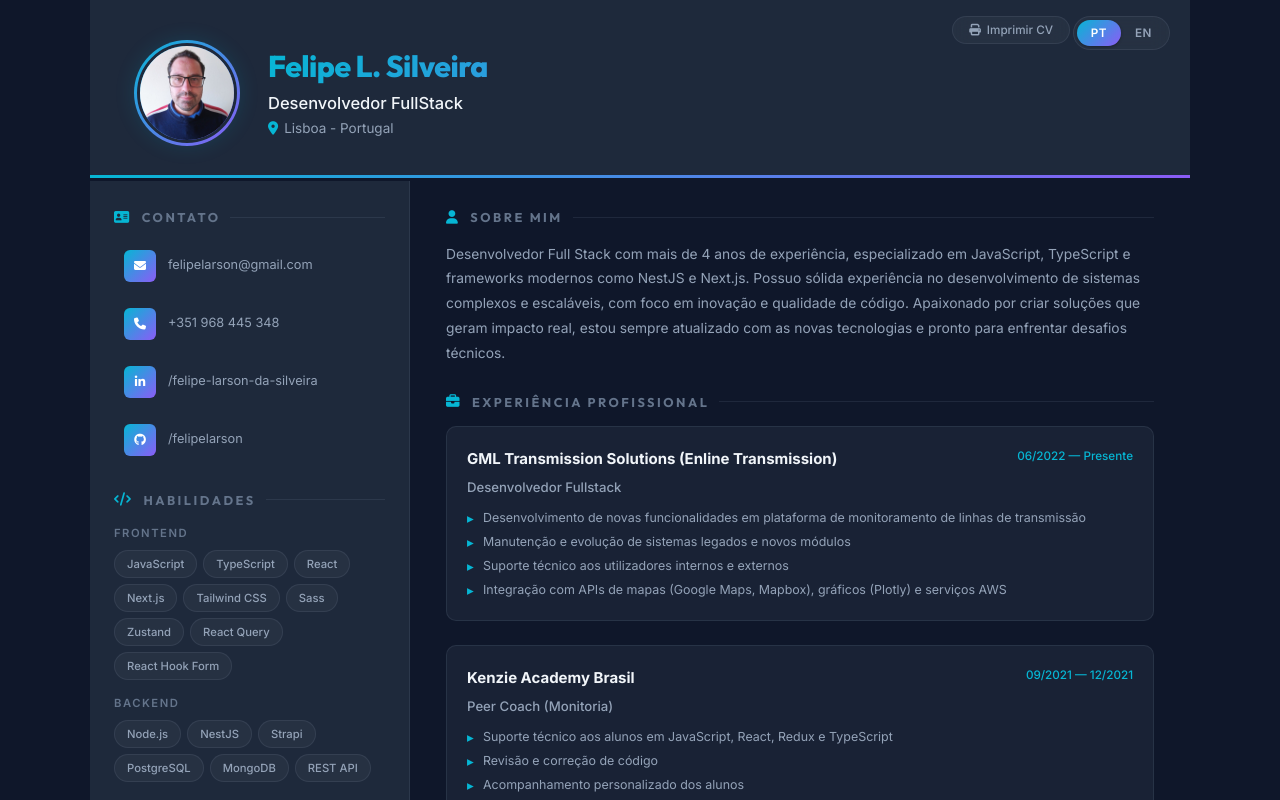
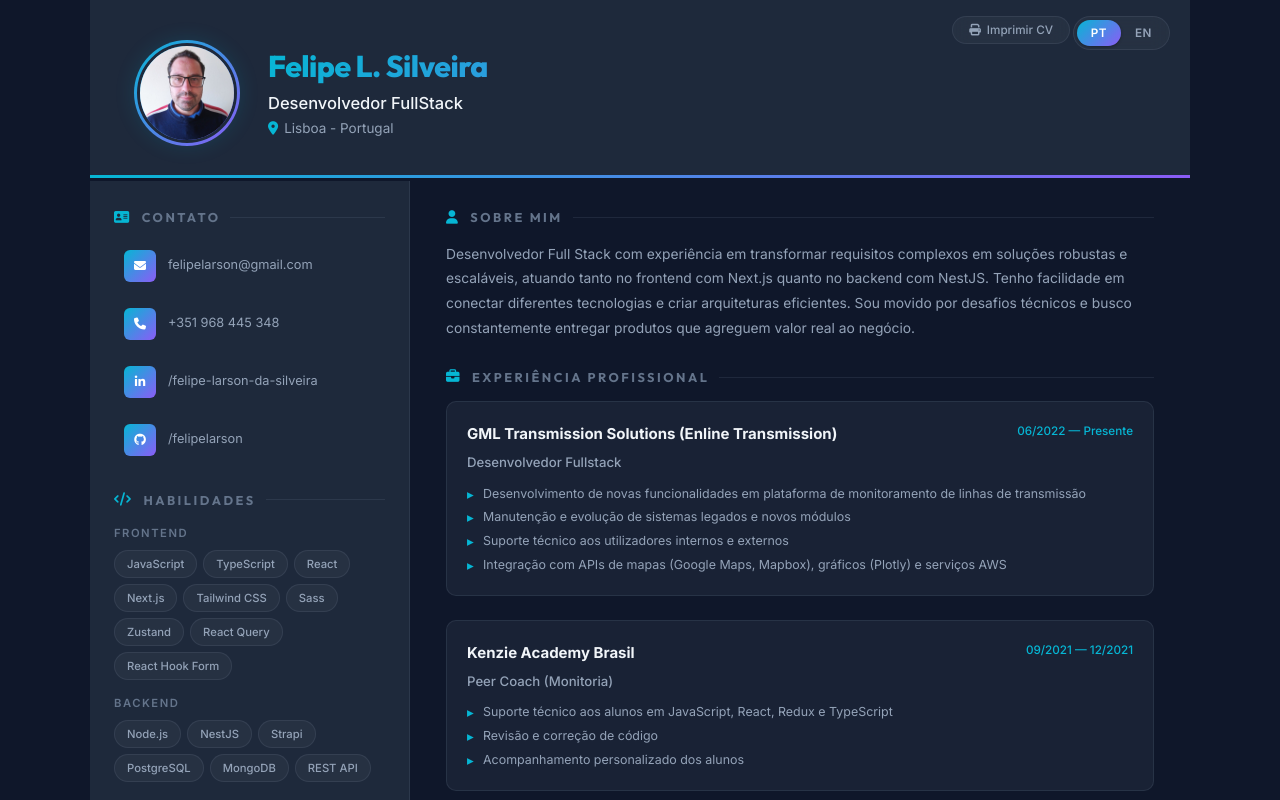
Before and after one commit to felipelarson/cv-felipe-silveira, a React (Vite) app: page / in a window 1280 px wide. Shown: the top 800 px of the page. Built offline with nearby package versions, Linux system fonts and the light colour scheme.

Commit message:
refactor: update professional summary in both Portuguese and English i18n profiles

```diff
--- a/src/i18n.tsx
+++ b/src/i18n.tsx
@@ -20,7 +20,7 @@ const translations = {
 
         // About
         aboutText:
-            "Desenvolvedor Full Stack com mais de 4 anos de experiência, especializado em JavaScript, TypeScript e frameworks modernos como NestJS e Next.js. Possuo sólida experiência no desenvolvimento de sistemas complexos e escaláveis, com foco em inovação e qualidade de código. Apaixonado por criar soluções que geram impacto real, estou sempre atualizado com as novas tecnologias e pronto para enfrentar desafios técnicos.",
+            "Desenvolvedor Full Stack com experiência em transformar requisitos complexos em soluções robustas e escaláveis, atuando tanto no frontend com Next.js quanto no backend com NestJS. Tenho facilidade em conectar diferentes tecnologias e criar arquiteturas eficientes. Sou movido por desafios técnicos e busco constantemente entregar produtos que agreguem valor real ao negócio.",
 
         // Education
         educationItems: [
@@ -138,7 +138,7 @@ const translations = {
 
         // About
         aboutText:
-            "Full Stack Developer with 4+ years of experience, specialized in JavaScript, TypeScript, and modern frameworks like NestJS and Next.js. I have solid experience building complex, scalable systems with a focus on innovation and code quality. Passionate about creating solutions that drive real impact, I stay up-to-date with emerging technologies and thrive on tackling technical challenges.",
+            "Full Stack Developer focused on the JavaScript/TypeScript ecosystem, with command of NestJS and Next.js. Experienced in creating end-to-end solutions, I seek to transform complex problems into scalable and efficient systems. My approach combines technical rigor with a mindset oriented towards innovation and business impact.",
 
         // Education
         educationItems: [
```
